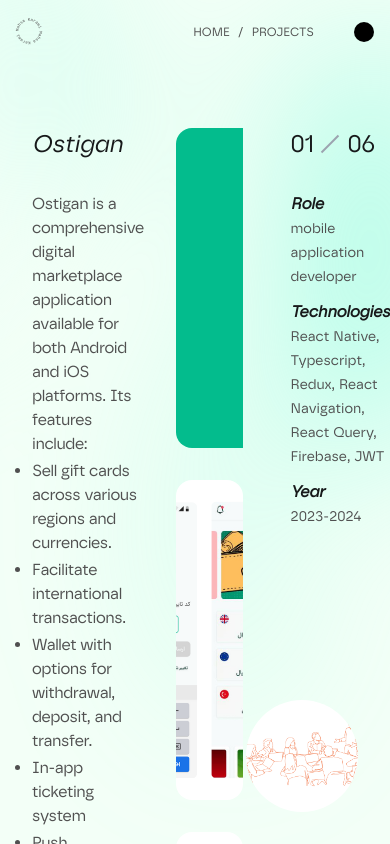
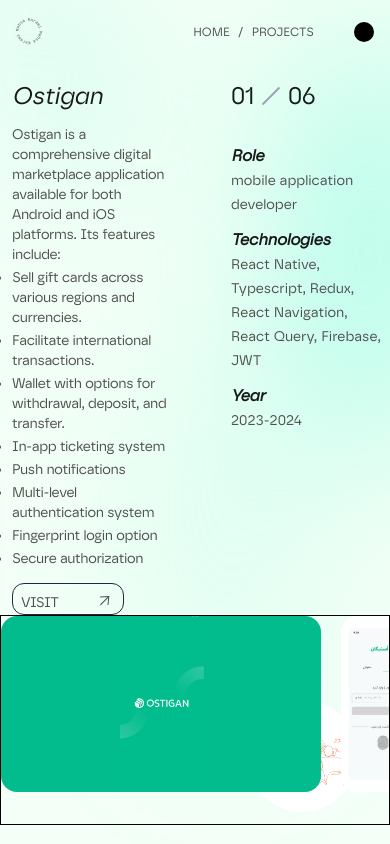
Before and after one commit to mkmi7171/portfolio, a React (Vite) app: page /projects/1 in a window 390 px wide. Built offline with nearby package versions, Linux system fonts and the light colour scheme.

Commit message:
project detail page responsive base

```diff
--- a/src/components/Expertise.jsx
+++ b/src/components/Expertise.jsx
@@ -18,7 +18,7 @@
           <div className='sm:w-10/12 md:w-[43%] lg:w-2/5 rounded-3xl px-10 md:px-0 lg:px-4 pt-6'>
             <span className="text-[#6b47e3] font-safiro-reg">React.js, Next.js</span>
             <h3 className='text-xl sm:text-2xl uppercase leading-relaxed font-safiro-reg'>Frontend Development</h3>
-            <p className='my-5 text-md sm:text-lg'>Over 4 years of experience crafting responsive web applications using React.js, Next.js, and modern web technologies. Experienced in delivering seamless, user-centric solutions.</p>
+            <p className='my-5 text-base sm:text-lg'>Over 4 years of experience crafting responsive web applications using React.js, Next.js, and modern web technologies. Experienced in delivering seamless, user-centric solutions.</p>
             <Link to='/projects' className='cursor-pointer overflow-hidden relative group border w-28 h-8 border-gray-500 flex items-center rounded-xl'>
               <div className='w-28 h-6 relative overflow-hidden px-2 py-1'>
                 <div className="flex items-center">
@@ -43,7 +43,7 @@
           <div className='rounded-3xl sm:w-10/12 md:w-[43%] lg:w-2/5 px-10 md:px-0 lg:px-4 pt-10'>
             <span className="text-[#09bc8a] font-safiro-reg ">React Native,</span>
             <h3 className='text-xl sm:text-2xl uppercase leading-relaxed font-safiro-reg'>Mobile App Development</h3>
-            <p className='my-5 text-md sm:text-lg'>
+            <p className='my-5 text-base sm:text-lg'>
                 Skilled in developing hybrid mobile apps and cross-platform solutions using React Native framework.
             </p>
             <Link to='/projects' className='cursor-pointer overflow-hidden relative group border w-28 h-8 border-gray-500 flex items-center rounded-xl'>
--- a/src/components/HomeSlider.jsx
+++ b/src/components/HomeSlider.jsx
@@ -83,7 +83,7 @@
             </div>
           </div>
           <AnimatedWrapper duration={0.8} delay={0.2}>
-            <p className='flex-1 w-10/12 sm:w-2/3 xl:w-1/2 text-sm md:text-md leading-relaxed tracking-wide my-5 lg:my-8 tracking-[0.3rem] relative'> I am a creative Front-End and Mobile Application Developer. I specialize in creating intuitive and scalabe websites and applications.</p>
+            <p className='flex-1 w-10/12 sm:w-2/3 xl:w-1/2 text-sm md:text-base leading-relaxed tracking-wide my-5 lg:my-8 tracking-[0.3rem] relative'> I am a creative Front-End and Mobile Application Developer. I specialize in creating intuitive and scalabe websites and applications.</p>
           </AnimatedWrapper>
         </div>
         <div className='flex-1 md:flex lg:w-3/4 md:h-full gap-8 xl:pt-8'>
--- a/src/components/MouseImageTrail.jsx
+++ b/src/components/MouseImageTrail.jsx
@@ -77,7 +77,7 @@
                             </motion.div>
                         ))}
                     </motion.h1>
-                    <p className="sm:w-2/3 md:w-1/2 text-sm lg:text-md text-center md:text-start tracking-tighter md:leading-5 font-safiro-reg font-light">
+                    <p className="sm:w-2/3 md:w-1/2 text-sm lg:text-base text-center md:text-start tracking-tighter md:leading-5 font-safiro-reg font-light">
                         Following are some of my recent projects in frontend and mobile application development. Scroll down to explore more!
                     </p>
                 </div>
--- /dev/null
+++ b/src/components/Slider.jsx
@@ -0,0 +1,48 @@
+import {useRef} from "react";
+import { motion } from "framer-motion";
+import AnimatedWrapper from "./AimatedWrapper";
+
+const Slider = ({ project, positionY, animationDone }) => {
+    const containerRef = useRef(null);
+    return (
+        <div ref={containerRef}
+            className={`z-40 relative slider border border-black lg:h-screen lg:pt-24 xl:pt-32 pb-8 lg:w-[40%] flex-[1.3] ${animationDone ? "overflow-scroll" : ""
+                    }`}
+            >
+            <motion.div drag="x"
+                dragConstraints={containerRef}
+                dragElastic={0.1}
+                dragMomentum={true} className="flex flex-row lg:flex-col gap-5 lg:gap-8 w-max">
+                <motion.div className="flex items-center justify-center w-80 h-44 lg:w-[580px] lg:h-[320px]">
+                    <motion.div
+                        layoutId={`project-image-${project.id}`}
+                        className="relative w-80 h-44 lg:w-[580px] lg:h-[320px] overflow-hidden"
+                        initial={{ y: positionY, borderRadius: "50%" }}
+                        animate={{ y: 0, borderRadius: "16px" }}
+                        transition={{ duration: 0.6 }}
+                    >
+                        <img
+                            src={project.detailedPics[0].src}
+                            alt={project.title}
+                            className="absolute inset-0 w-full h-full object-cover"
+                        />
+                    </motion.div>
+                </motion.div>
+
+                {animationDone &&
+                    project.detailedPics.slice(1).map((image, index) => (
+                        <AnimatedWrapper key={index} duration={0.8}>
+                            <img
+                                src={image.src}
+                                alt={image.alt}
+                                className="w-80 h-44 lg:w-[580px] lg:h-[320px] object-cover object-center rounded-2xl"
+                            />
+                        </AnimatedWrapper>
+                    ))}
+        </motion.div>
+            </div>
+
+    );
+};
+
+export default Slider;
--- a/src/pages/ProjectDetail.jsx
+++ b/src/pages/ProjectDetail.jsx
@@ -5,6 +5,7 @@
 import InteractiveBackground from "../components/InteractiveBackground";
 import { useDarkMode } from "../components/DarkModeContext";
 import AnimatedWrapper from "../components/AimatedWrapper";
+import Slider from "../components/Slider";
 
 const ProjectDetail = () => {
   const { id } = useParams();
@@ -44,15 +45,15 @@
   };
 
   return (
-    <div className="relative h-screen overflow-hidden flex justify-between items-center"
-      style={{ backgroundColor: isDarkMode ? "#191818" : project.color }}>
+    <div className="relative h-screen overflow-hidden" style={{ backgroundColor: isDarkMode ? "#191818" : project.color }}>
+      <div className="w-full flex justify-between items-start">
         <InteractiveBackground colors={customColors} />
-      <div className="flex-[0.85] h-full pt-32 px-8 z-40">
+        <div className="flex-[0.85] h-full pt-20 lg:pt-24 xl:pt-32 px-3 sm:px-8 z-40">
           <AnimatedWrapper duration={1} delay={0.2}>
             <h1 className="text-2xl sm:text-3xl md:text-4xl lg:text-5xl xl:text-6xl font-safiro-reg-i number">{project.title}</h1>
           </AnimatedWrapper>
           <AnimatedWrapper duration={1} delay={0.3}>
-          <div dangerouslySetInnerHTML={{ __html: project.description }} className="py-8 tracking-tight" />
+            <div dangerouslySetInnerHTML={{ __html: project.description }} className="text-sm sm:text-text-base lg:text-lg py-3 md:py-4 lg:py-6 xl:py-8 tracking-tight" />
           </AnimatedWrapper>
           <AnimatedWrapper duration={1} delay={0.4}>
             <div className="uppercase overflow-hidden relative group border w-28 h-8 border-gray-800 px-2 py-1 rounded-xl">
@@ -76,43 +77,14 @@
           </AnimatedWrapper>
 
         </div>
-
-      <div className={`z-40 slider h-screen pt-32 pb-8 w-[40%] flex-[1.3] ${animationDone ? "overflow-scroll" : ""
-          }`}
-      >
-        <motion.div
-          className="flex items-center justify-center w-[580px] h-[320px]"
-        >
-          <motion.div
-            layoutId={`project-image-${project.id}`}
-            className="relative w-[580px] h-[320px] overflow-hidden "
-            initial={{ y: positionY, borderRadius: "50%" }}
-            animate={{ y: 0, borderRadius: "16px" }}
-            transition={{ duration: 0.6 }}
-          >
-            <img
-              src={project.detailedPics[0].src}
-              alt={project.title}
-              className="absolute inset-0 w-full h-full object-cover"
-            />
-          </motion.div>
-        </motion.div>
-
-        {animationDone &&
-          project.detailedPics.slice(1).map((image, index) => (
-              <AnimatedWrapper duration={0.8}>
-              <img
-                key={index}
-                src={image.src}
-                alt={image.alt}
-                className="w-[580px] h-[320px] object-cover object-center rounded-2xl mt-8"
-              />
-        </AnimatedWrapper>
-
-          ))}
+        {/* **********sliderDesktop*********** */}
+        <div className="hidden lg:flex">
+          <Slider project={project}
+            positionY={positionY}
+            animationDone={animationDone} />
         </div>
-
-      <div className="z-40 flex-[0.85] flex flex-col gap-8 h-full pt-32 ml-12">
+        {/* **********sliderDesktop*********** */}
+        <div className="z-40 flex-[0.85] flex flex-col gap-8 h-full pt-20 lg:pt-24 xl:pt-32 ml-12">
           <AnimatedWrapper duration={1} delay={0.2}>
             <div className="flex items-center">
               <span className="text-2xl sm:text-3xl md:text-4xl lg:text-5xl xl:text-6xl tracking-tight number">0{project.id}</span>
@@ -157,6 +129,14 @@
           </div>
         </Link>}
       </div>
+      {/* **********sliderMobile*********** */}
+      <div className="lg:hidden">
+        <Slider project={project}
+          positionY={positionY}
+          animationDone={animationDone} />
+      </div>
+      {/* **********sliderMobile*********** */}
+   </div>
   );
 };
 
```
Lines whose indentation alone changed are shown as unchanged.
